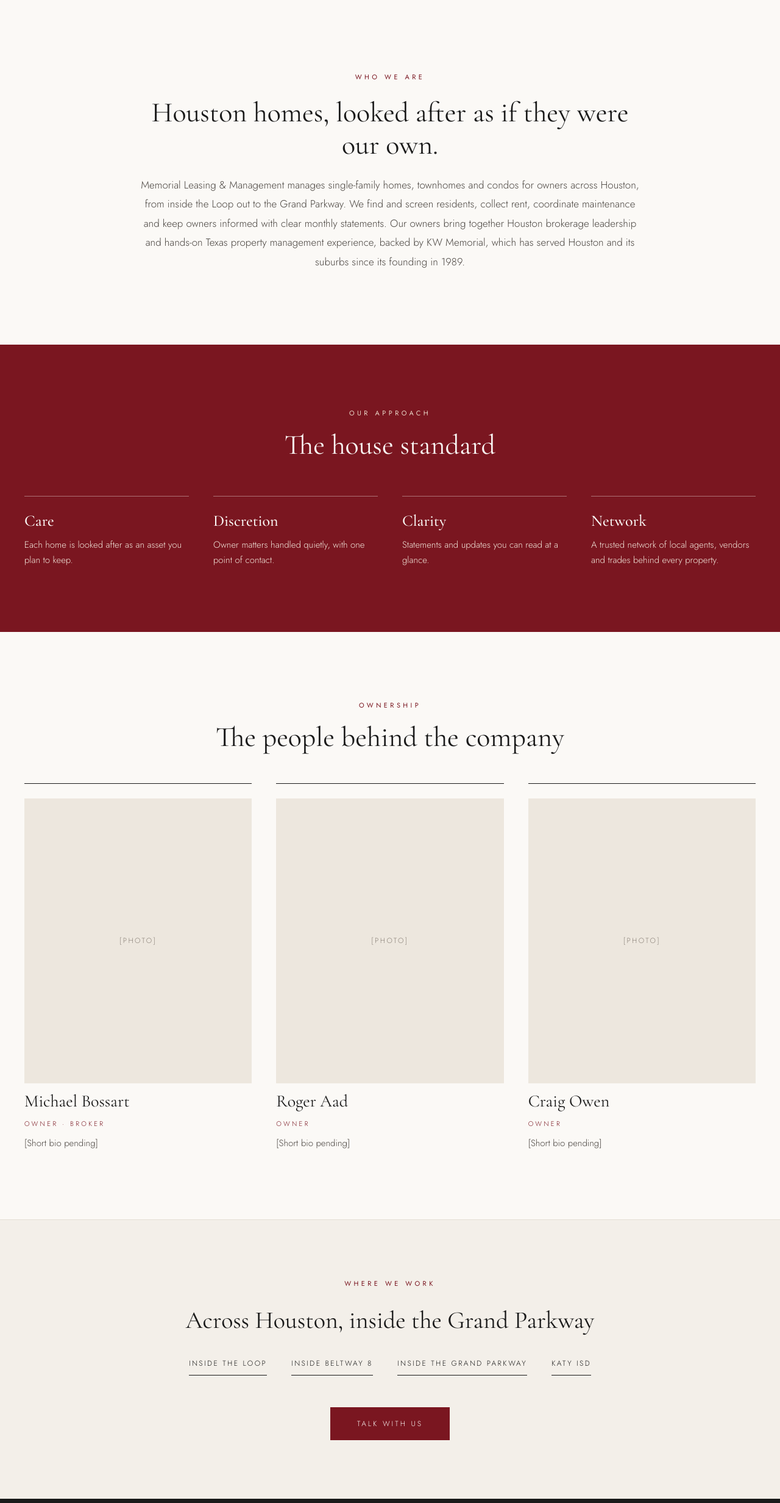
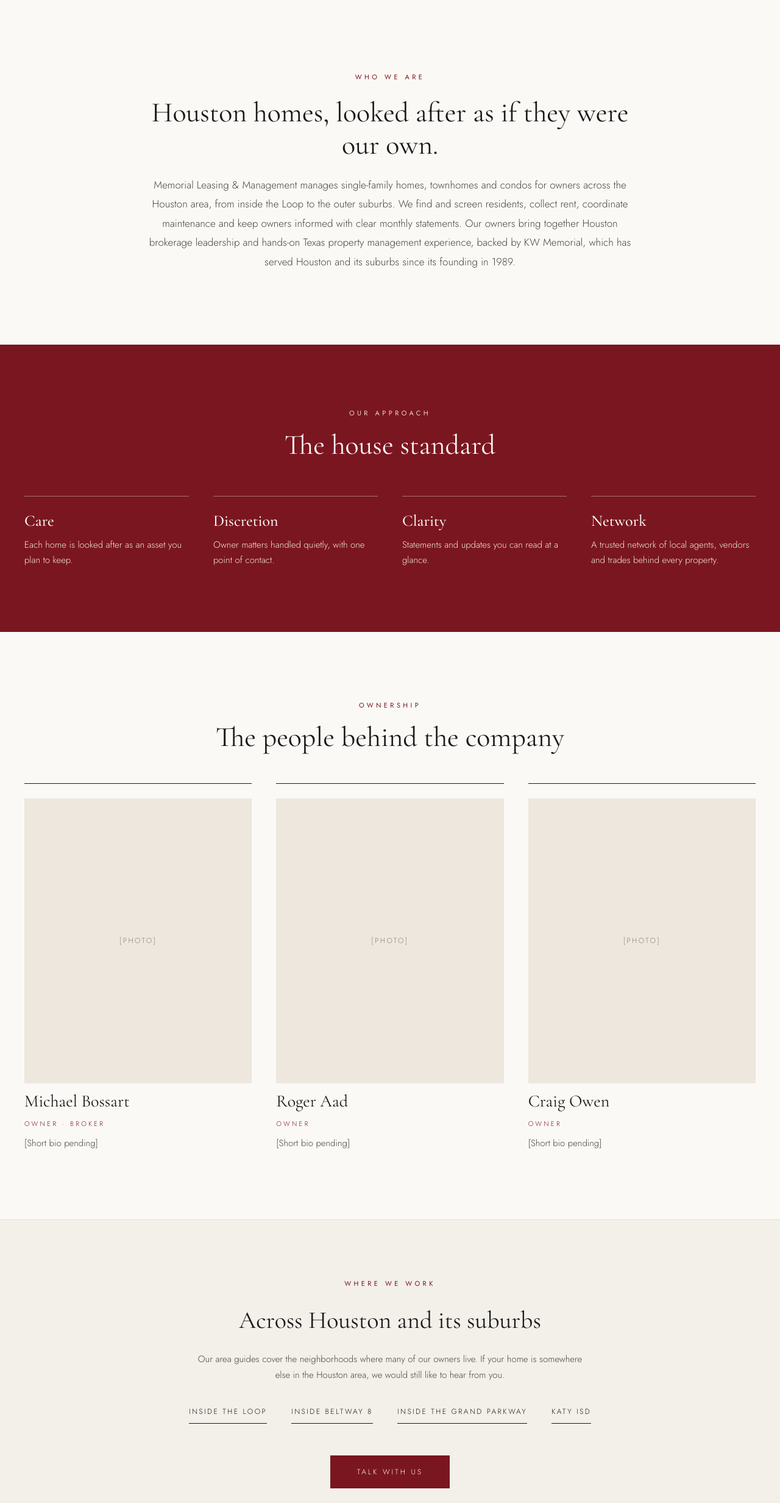
Before and after one commit to kwmemorial/memorialleasing, a plain HTML site: page about.html in a window 1280 px wide. Shown: the part 841-3305 px from the top of the page at 61% size. Drawn offline with nearby package versions, Linux system fonts and the light colour scheme.

Commit message:
Open-ended service area: Houston and its suburbs, no Grand Parkway limit
Co-Authored-By: Claude Opus 5.5 <noreply@anthropic.com>
Claude-Session: https://claude.ai/code/session_01MwMjSN39aLZJN6SsGsi24Z

```diff
--- a/about.html
+++ b/about.html
@@ -44,7 +44,7 @@ img,video{max-width:100%}
   nav[aria-label="Main"]{gap:4px 20px!important}
 }
 </style>
-<script type="application/ld+json">{"@context": "https://schema.org", "@type": "RealEstateAgent", "@id": "https://memorialleasing.com/#organization", "name": "Memorial Leasing & Management", "url": "https://memorialleasing.com/", "logo": "https://memorialleasing.com/assets/memorial-wordmark-black.png", "image": "https://memorialleasing.com/assets/wide-red-shutters.jpg", "telephone": "+1-713-461-9393", "email": "admin@memorialleasing.com", "description": "Residential property management, leasing and investor services for homeowners across Houston, Texas.", "address": {"@type": "PostalAddress", "streetAddress": "1220 Augusta Dr., Suite 300", "addressLocality": "Houston", "addressRegion": "TX", "postalCode": "77057", "addressCountry": "US"}, "areaServed": ["Houston, TX", "Inside the 610 Loop", "West University Place, TX", "Inside Beltway 8", "Inside the Grand Parkway", "Katy ISD", "Cy-Fair ISD", "Fort Bend ISD", "Lamar CISD"], "knowsAbout": ["Residential property management", "Leasing", "Tenant screening", "Rent collection", "Property maintenance coordination"], "founder": [{"@type": "Person", "name": "Michael Bossart"}, {"@type": "Person", "name": "Roger Aad"}, {"@type": "Person", "name": "Craig Owen"}]}</script>
+<script type="application/ld+json">{"@context": "https://schema.org", "@type": "RealEstateAgent", "@id": "https://memorialleasing.com/#organization", "name": "Memorial Leasing & Management", "url": "https://memorialleasing.com/", "logo": "https://memorialleasing.com/assets/memorial-wordmark-black.png", "image": "https://memorialleasing.com/assets/wide-red-shutters.jpg", "telephone": "+1-713-461-9393", "email": "admin@memorialleasing.com", "description": "Residential property management, leasing and investor services for homeowners across Houston, Texas.", "address": {"@type": "PostalAddress", "streetAddress": "1220 Augusta Dr., Suite 300", "addressLocality": "Houston", "addressRegion": "TX", "postalCode": "77057", "addressCountry": "US"}, "areaServed": ["Greater Houston, TX", "Houston, TX", "Inside the 610 Loop", "West University Place, TX", "Inside Beltway 8", "Inside the Grand Parkway", "Katy ISD", "Cy-Fair ISD", "Fort Bend ISD", "Lamar CISD"], "knowsAbout": ["Residential property management", "Leasing", "Tenant screening", "Rent collection", "Property maintenance coordination"], "founder": [{"@type": "Person", "name": "Michael Bossart"}, {"@type": "Person", "name": "Roger Aad"}, {"@type": "Person", "name": "Craig Owen"}]}</script>
 </head>
 <body>
 <div style="font-family: 'Jost', system-ui, sans-serif; font-weight: 300; color: #1A1A1A; background: #FBF9F6; width: 100%">
@@ -76,7 +76,7 @@ img,video{max-width:100%}
 <section style="max-width: 820px; margin: 0 auto; padding: 120px 40px; text-align: center; display: flex; flex-direction: column; align-items: center; gap: 24px">
 <span style="font-size: 11px; letter-spacing: 0.4em; color: #7A1620; font-weight: 400">WHO WE ARE</span>
 <h2 style="margin: 0; font-family: 'Cormorant Garamond', serif; font-weight: 400; font-size: 46px; line-height: 1.15">Houston homes, looked after as if they were our own.</h2>
-<p style="margin: 0; font-size: 17px; line-height: 1.85; color: #4A4540">Memorial Leasing &amp; Management manages single-family homes, townhomes and condos for owners across Houston, from inside the Loop out to the Grand Parkway. We find and screen residents, collect rent, coordinate maintenance and keep owners informed with clear monthly statements. Our owners bring together Houston brokerage leadership and hands-on Texas property management experience, backed by KW Memorial, which has served Houston and its suburbs since its founding in 1989.</p>
+<p style="margin: 0; font-size: 17px; line-height: 1.85; color: #4A4540">Memorial Leasing &amp; Management manages single-family homes, townhomes and condos for owners across the Houston area, from inside the Loop to the outer suburbs. We find and screen residents, collect rent, coordinate maintenance and keep owners informed with clear monthly statements. Our owners bring together Houston brokerage leadership and hands-on Texas property management experience, backed by KW Memorial, which has served Houston and its suburbs since its founding in 1989.</p>
 </section>
 <section style="background: #7A1620; color: #FBF9F6">
 <div style="max-width: 1360px; margin: 0 auto; padding: 104px 40px; display: flex; flex-direction: column; gap: 56px">
@@ -133,7 +133,8 @@ img,video{max-width:100%}
 <section style="background: #F3EFE9; border-top: 1px solid #E4DED5">
 <div style="max-width: 1100px; margin: 0 auto; padding: 96px 40px; display: flex; flex-direction: column; align-items: center; gap: 28px; text-align: center">
 <span style="font-size: 11px; letter-spacing: 0.4em; color: #7A1620; font-weight: 400">WHERE WE WORK</span>
-<h2 style="margin: 0; font-family: 'Cormorant Garamond', serif; font-weight: 400; font-size: 40px">Across Houston, inside the Grand Parkway</h2>
+<h2 style="margin: 0; font-family: 'Cormorant Garamond', serif; font-weight: 400; font-size: 40px">Across Houston and its suburbs</h2>
+<p style="margin: 0; max-width: 640px; font-size: 15px; line-height: 1.7; color: #4A4540">Our area guides cover the neighborhoods where many of our owners live. If your home is somewhere else in the Houston area, we would still like to hear from you.</p>
 <div style="display: flex; flex-wrap: wrap; justify-content: center; gap: 12px 40px; font-size: 12px; letter-spacing: 0.2em">
 <a href="inside-the-loop.html" style="padding: 10px 0; border-bottom: 1px solid #1A1A1A">INSIDE THE LOOP</a>
 <a href="inside-beltway-8.html" style="padding: 10px 0; border-bottom: 1px solid #1A1A1A">INSIDE BELTWAY 8</a>
```
Also changed, not shown: 404.html (+2 -2 lines), contact.html (+1 -1 lines), index.html (+2 -2 lines).
